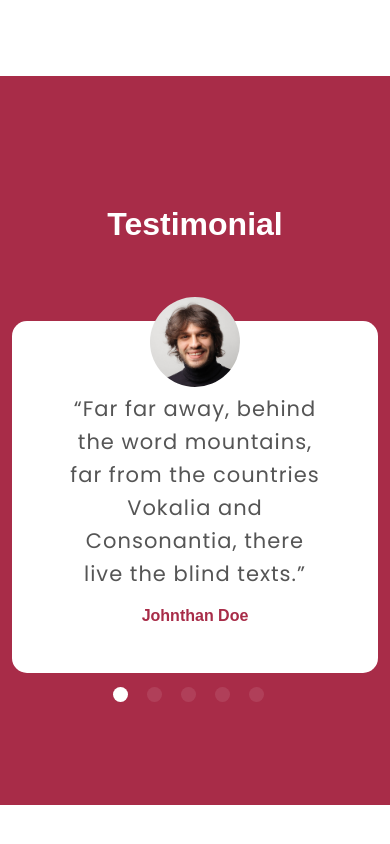
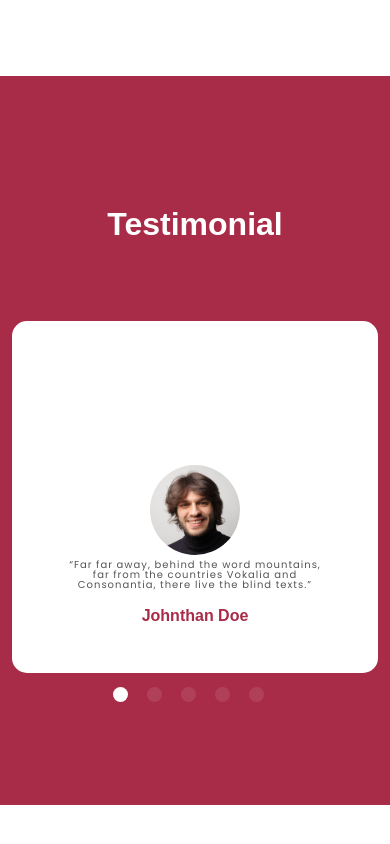
Before and after one commit to keerti1924/Responsive-Restaurant-Website, a plain HTML site: page index.html in a window 390 px wide. Shown: the part 11058-11902 px from the top of the page. Drawn offline with nearby package versions, Linux system fonts and the light colour scheme.

Commit message:
Update style.css

```diff
--- a/assets/css/style.css
+++ b/assets/css/style.css
@@ -717,6 +717,11 @@ p {
         padding: 11rem 3.125rem;
     }
 
+    .testimonial-section .carousel-item .carousel-caption p {
+    font-size: 10px;
+    line-height:1;
+    }
+
     .newsletter {
         width: 75%;
     }
```
